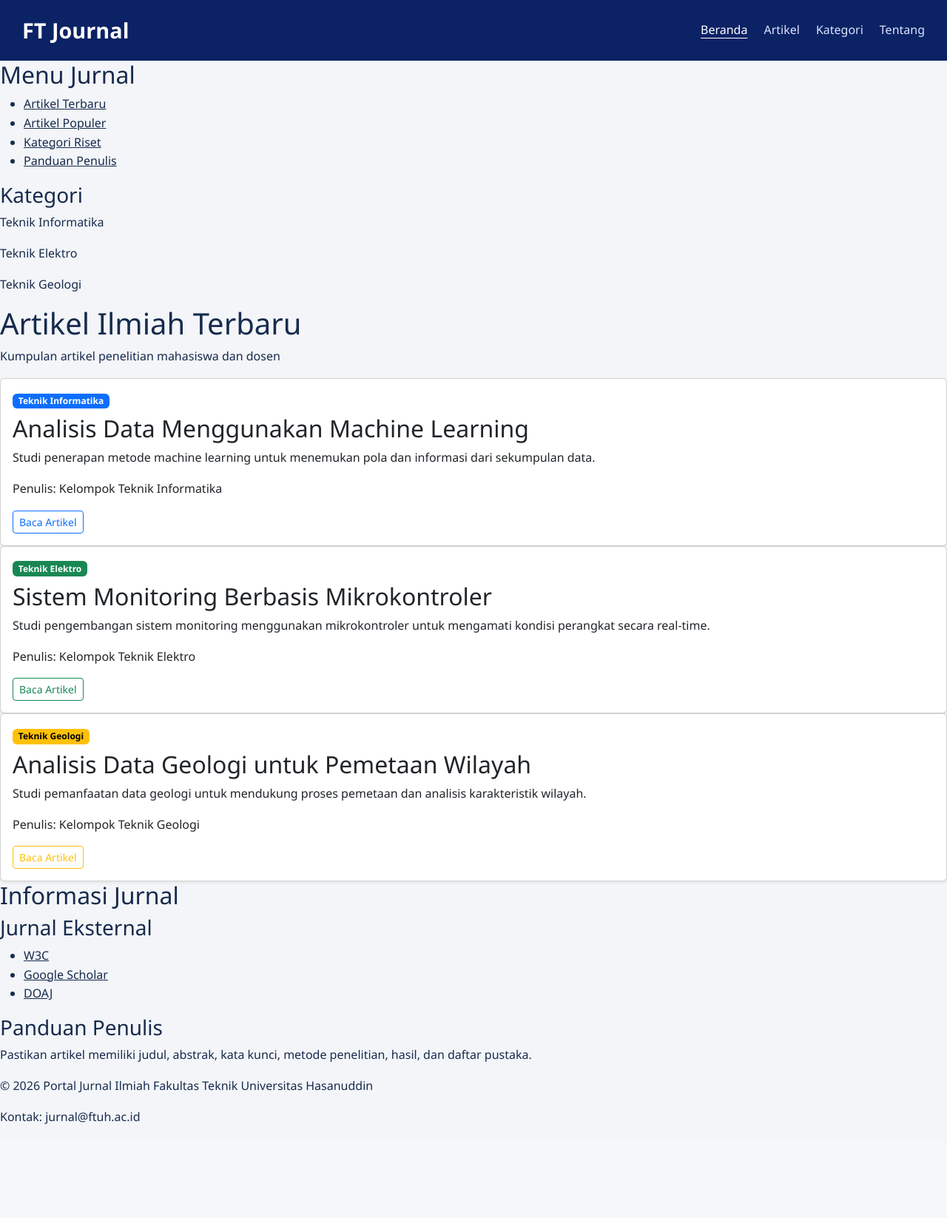
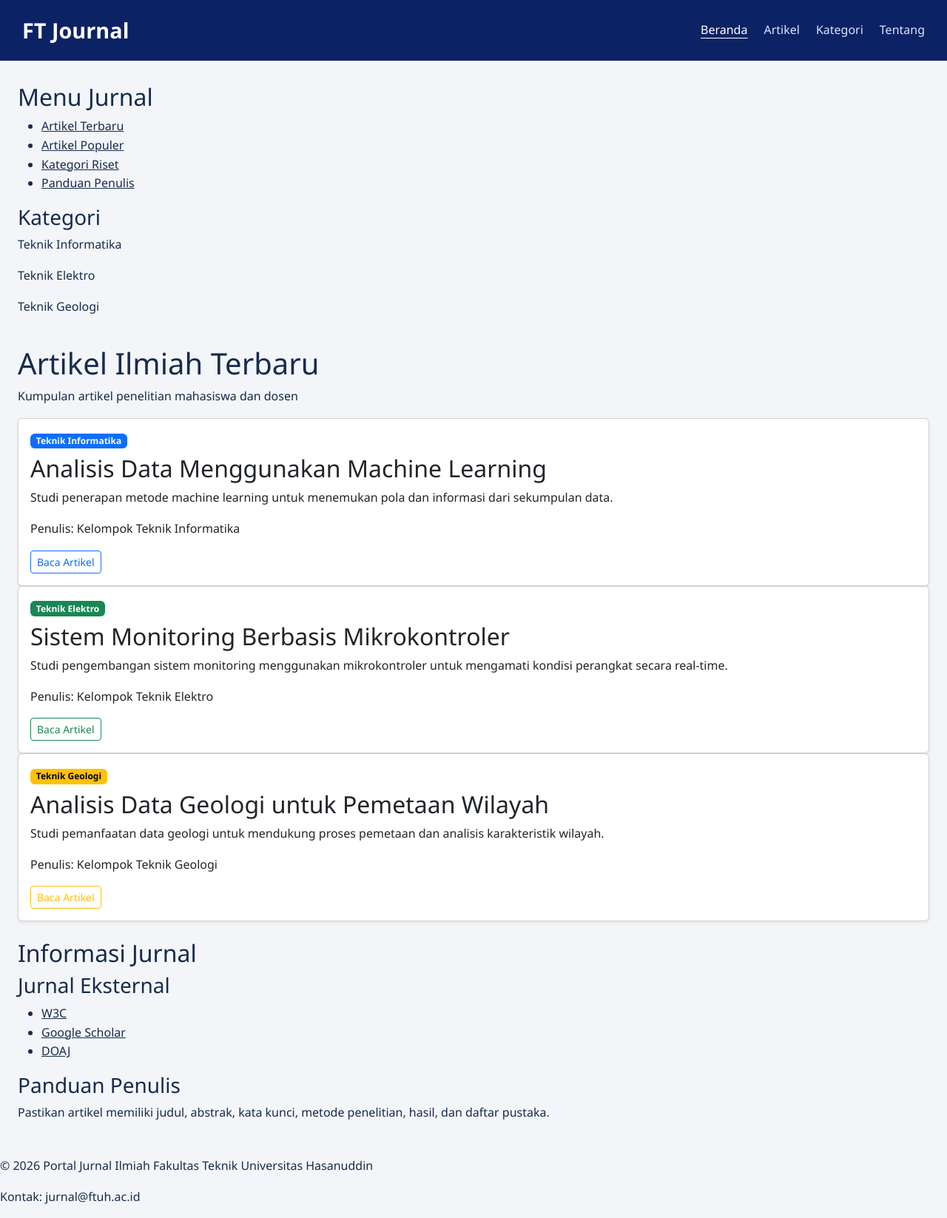
Before and after one commit to fauziahmstf/Pemrograman-Web-D121241035, a PHP site: page /04-tugas-tata-letak.html in a window 1280 px wide. Shown: the whole page at 74% size. Before the commit the page ends 1519 px from the top, so only its background shows below. Run offline with PHP 8.4, Linux system fonts and the light colour scheme.

Commit message:
Menambahkan CSS Grid untuk layout makro portal

```diff
--- a/Tugas 4/04-tugas-style.css
+++ b/Tugas 4/04-tugas-style.css
@@ -68,3 +68,19 @@ p {
     text-decoration: underline;
     text-underline-offset: 5px;
 }
+
+/* 3. CSS grid layout makro tiga kolom */
+.portal-layout {
+    display: grid;
+    grid-template-columns: 1fr;
+    gap: 24px;
+    max-width: 1400px;
+    margin: 30px auto;
+    padding: 0 24px;
+}
+
+.left-sidebar,
+.article-area,
+.right-sidebar {
+    min-width: 0;
+}
```
